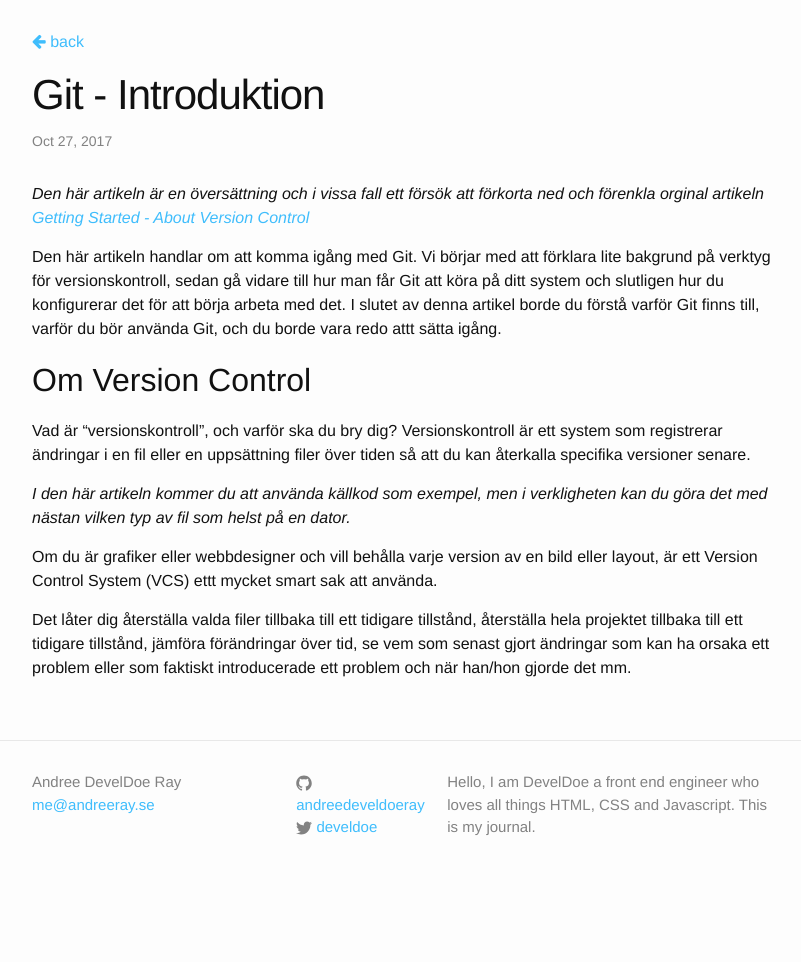
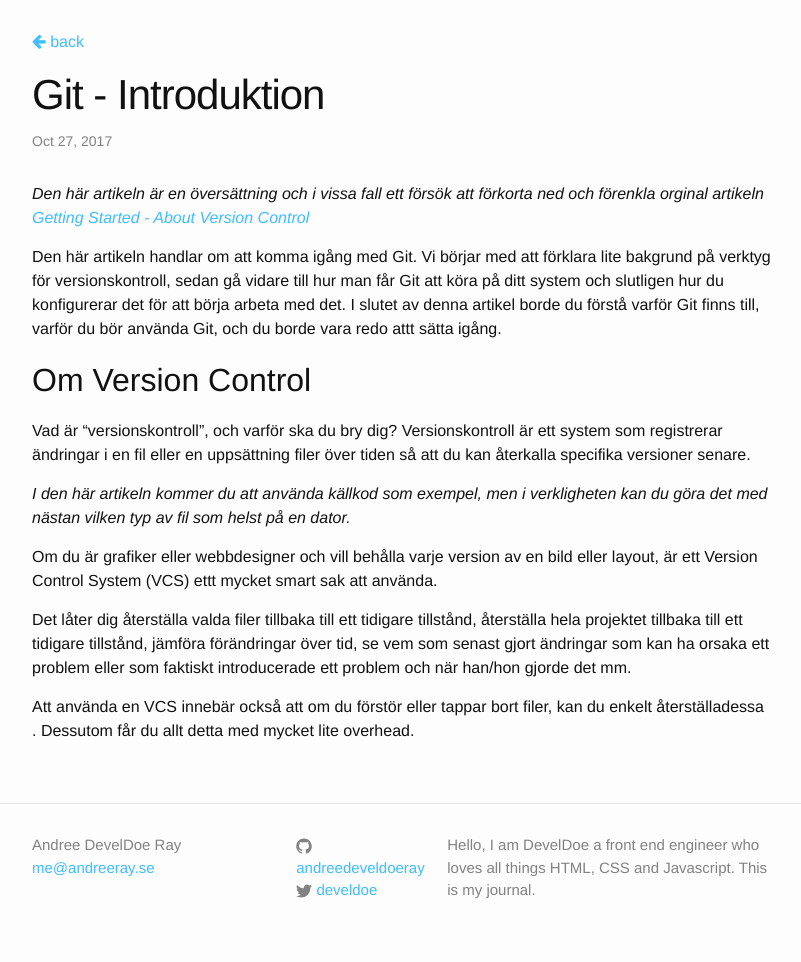
Before and after one commit to develdoe/develdoe.github.io, a Jekyll site: the page built from _posts/2017-10-27-git-introduktion.md, in a window 1280 px wide. Shown: the whole page, without its empty margins (238-1039 px from the left). Built offline with Jekyll 4.4.1, drawn with Linux system fonts in a browser that asks for light colours; before the commit the page ends 900 px from its top, so only the background shows below that.

Commit message:
Create 2017-10-27-git-introduktion.md

```diff
--- a/_posts/2017-10-27-git-introduktion.md
+++ b/_posts/2017-10-27-git-introduktion.md
@@ -16,3 +16,5 @@
 Om du är grafiker eller webbdesigner och vill behålla varje version av en bild eller layout, är ett Version Control System (VCS) ettt mycket smart sak att använda.
 
 Det låter dig återställa valda filer tillbaka till ett tidigare tillstånd, återställa hela projektet tillbaka till ett tidigare tillstånd, jämföra förändringar över tid, se vem som senast gjort ändringar som kan ha orsaka ett problem eller som faktiskt introducerade ett problem och när han/hon gjorde det mm.
+
+Att använda en VCS innebär också att om du förstör eller tappar bort filer, kan du enkelt återställadessa . Dessutom får du allt detta med mycket lite overhead.
```
